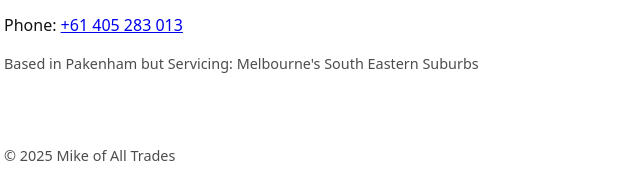
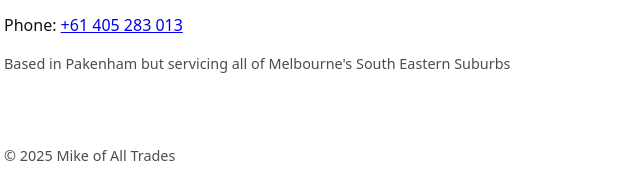
Before and after one commit to micstusmi/mikeofalltrades, a plain HTML site: page index.html in a window 1280 px wide. Shown: the part 739-930 px from the top of the page, 194-834 px from the left. Drawn offline with Linux system fonts and the light colour scheme.

Commit message:
Update index.html

```diff
--- a/index.html
+++ b/index.html
@@ -40,7 +40,7 @@
       <h2>Contact</h2>
       <p>Email: <a href="mailto:hello@mikeofalltrades.com.au">hello@mikeofalltrades.com.au</a></p>
       <p>Phone: <a href="tel:+61XXXXXXXXX">+61 405 283 013</a></p>
-      <p class="tiny">Based in Pakenham but Servicing: Melbourne's South Eastern Suburbs</p>
+      <p class="tiny">Based in Pakenham but servicing all of Melbourne's South Eastern Suburbs</p>
     </section>
   </main>
 
```
